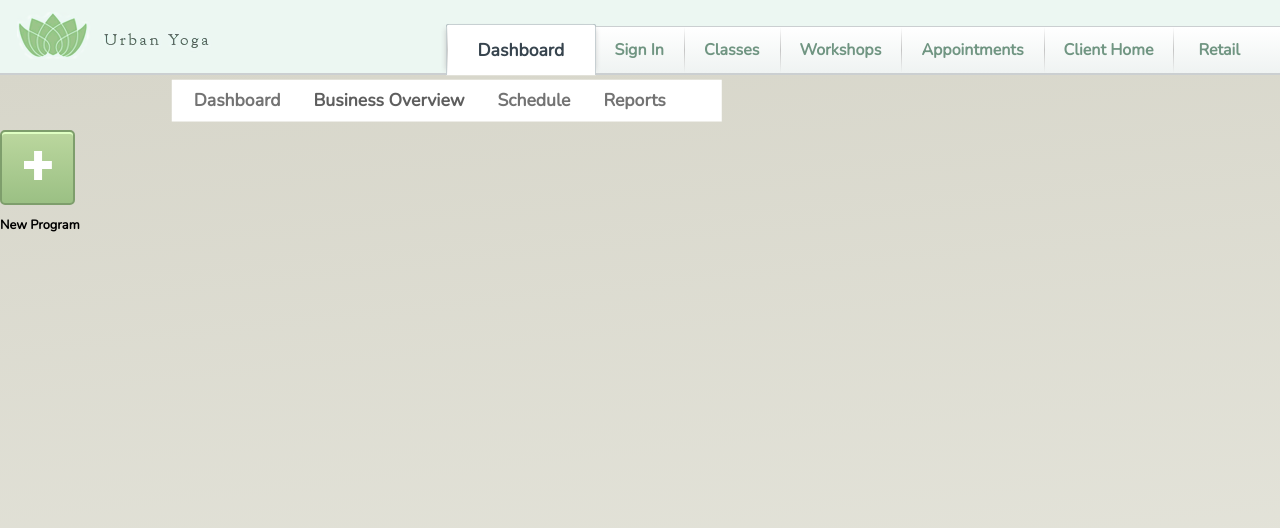
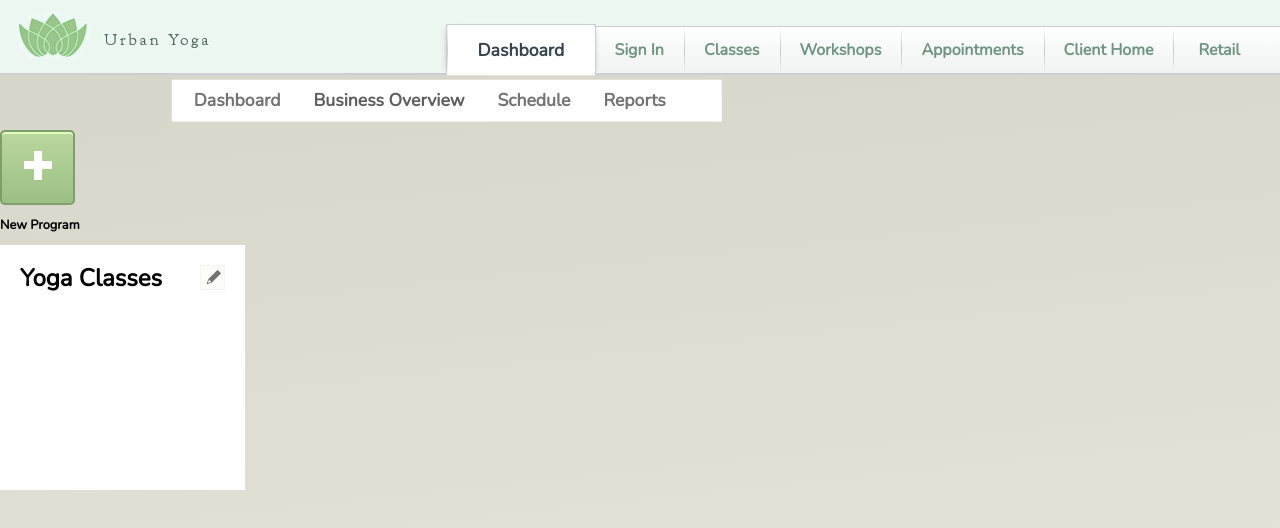
Before and after one commit to estenman/business-overview-react, a React (Create React App) app: page / in a window 1280 px wide. Shown: the top 528 px of the page. Built offline with nearby package versions, Linux system fonts and the light colour scheme.

Commit message:
Crated program header component

```diff
--- a/src/App.js
+++ b/src/App.js
@@ -3,8 +3,10 @@ import './App.css';
 import './Normalize.css'
 import './components/Header/Header-FullNavigation.css';
 import './components/Program-Button/ProgramButton.css';
+import './components/program-detailed/ProgramDetail.css';
 import Header from './components/Header/Header.js';
 import ProgramButton from './components/Program-Button/ProgramButton.js';
+import ProgramDetailContainer from './components/program-detailed/ProgramDetailContainer.js';
 
 function App() {
   return (
@@ -12,6 +14,7 @@ function App() {
     	<Header />
     	<div className="program-wrapper">
     		 <ProgramButton />
+    		 <ProgramDetailContainer />
     	</div>
     </div>
   );
--- /dev/null
+++ b/src/components/program-detailed/ProgramDetail.css
@@ -0,0 +1,36 @@
+/*Container*/
+.program-container {
+	width: 245px;
+	min-height: 245px;
+	background-color: white;
+}
+
+/*Header*/
+.program-header-container{
+	display: flex;
+	padding: 1.25em 1.25em 0;
+}
+
+.header-prog-name {
+	margin: 0px;
+}
+.pencil-image-container {
+	background-color: #fcfcfa;
+	background-image: url(/assets/pencil_icon-dark.png);
+	background-repeat: no-repeat;
+	background-position: center;
+	border: 1px solid #f4f4f2;
+	margin-left: auto;
+	width: 25px;
+	height: 25px;
+	display: inline-block;
+}
+
+.pencil-image-container:hover {
+	background-image: url(/assets/pencil_icon-light.png);
+}
+/*
+.pencil-image {
+	width: 18px;
+	height: 18px;
+}*/
--- /dev/null
+++ b/src/components/program-detailed/ProgramDetailContainer.js
@@ -0,0 +1,15 @@
+import React, { Component } from 'react';
+import ProgramDetailHeader from './ProgramDetailHeader.js';
+
+class ProgramDetailContainer extends Component {
+
+	render(){
+		return(
+			<section className="program-container">
+				<ProgramDetailHeader />
+			</section>
+		);
+	}
+}
+
+export default ProgramDetailContainer;
--- /dev/null
+++ b/src/components/program-detailed/ProgramDetailHeader.js
@@ -0,0 +1,15 @@
+import React, { Component } from 'react';
+
+class ProgramDetailHeader extends Component {
+	render(){
+		return(
+			<div className="program-header-container">
+				<h2 className="header-prog-name">Yoga Classes</h2>
+				<div className="pencil-image-container">
+				</div>
+			</div>
+		);
+	}
+}
+
+export default ProgramDetailHeader;
```
Also changed, not shown: public/assets/pencil_icon-dark.png (added), public/assets/pencil_icon-light.png (added).
